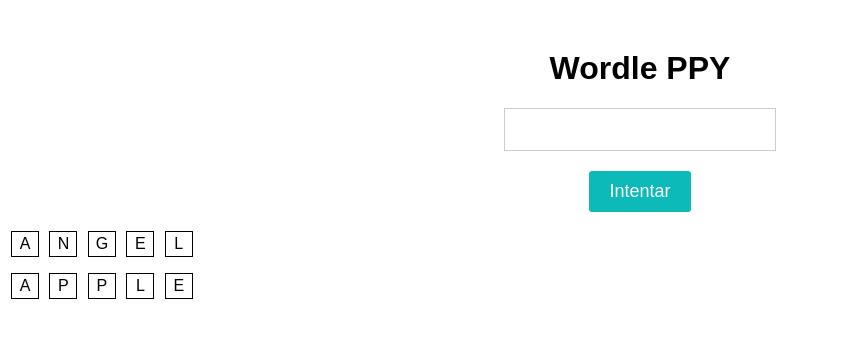
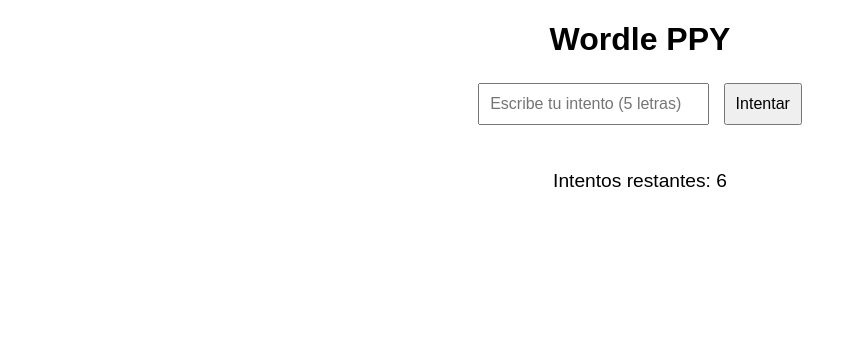
Before and after one commit to AlvaroBenitez10/wordle, a plain HTML site: page index.html in a window 1280 px wide. Shown: the whole page, without its empty margins (0-854 px from the left). Drawn offline with Linux system fonts and the light colour scheme.

Commit message:
Add files via upload

```diff
--- a/index.html
+++ b/index.html
@@ -7,27 +7,11 @@
   </head>
   <body>
     <h1 id="titulo">Wordle PPY</h1>
-    <input type="text" id="guess-input">
+    <input type="text" id="guess-input" maxlength="5" placeholder="Escribe tu intento (5 letras)">
     <button id="guess-button">Intentar</button>
     <div id="grid"></div>
     <p id="guesses"></p>
-    <div id="grid">
-      <!-- PRIMER INTENTO -->
-      <div class='row'>
-        <span class='letter'> A </span>
-        <span class='letter'> N </span>
-        <span class='letter'> G </span>
-        <span class='letter'> E </span>
-        <span class='letter'> L </span>
-      </div>
-      <!-- SEGUNDO INTENTO -->
-      <div class='row'>
-        <span class='letter'> A </span>
-        <span class='letter'> P </span>
-        <span class='letter'> P </span>
-        <span class='letter'> L </span>
-        <span class='letter'> E </span>
-      </div>
-    </div>
+    <p id="intentos-restantes"></p>
+    <button id="reiniciar-button" style="display:none;">Reiniciar</button>
   </body>
 </html>
--- a/script.js
+++ b/script.js
@@ -1,18 +1,26 @@
 let button = document.getElementById("guess-button");
+let reiniciarButton = document.getElementById("reiniciar-button");
+let intentosRestantes = document.getElementById("intentos-restantes");
 let intentos = 6;
-let diccionario = ['APPLE', 'HURLS', 'WINGS', 'YOUTH'];
+let diccionario = ['APPLE', 'HURLS', 'WINGS', 'YOUTH', 'BRAVE', 'CRANE', 'DRIVE', 'EAGLE', 'FROST', 'GLORY'];
 let palabra = diccionario[Math.floor(Math.random() * diccionario.length)];
 
 window.addEventListener('load', init);
 
 function init() {
     console.log('Esto se ejecuta solo cuando se carga la pagina web');
+    intentosRestantes.innerHTML = `Intentos restantes: ${intentos}`;
 }
 
 button.addEventListener("click", intentar);
+reiniciarButton.addEventListener("click", reiniciar);
 
 function intentar() {
     const INTENTO = leerIntento();
+    if (INTENTO.length !== 5) {
+        alert("La palabra debe tener 5 letras.");
+        return;
+    }
     console.log(INTENTO);
 
     if (INTENTO === palabra) {
@@ -31,8 +39,9 @@ function intentar() {
     }
 
     intentos--;
+    intentosRestantes.innerHTML = `Intentos restantes: ${intentos}`;
     if (intentos == 0) {
-        terminar("<h1>PERDISTE!😖</h1>");
+        terminar(`<h1>PERDISTE!😖 La palabra era ${palabra}</h1>`);
     }
 
     actualizarGrid(INTENTO);
@@ -51,6 +60,7 @@ function terminar(mensaje) {
     BOTON.disabled = true;
     let contenedor = document.getElementById('guesses');
     contenedor.innerHTML = mensaje;
+    reiniciarButton.style.display = "block";
 }
 
 function actualizarGrid(INTENTO) {
@@ -76,3 +86,15 @@ function actualizarGrid(INTENTO) {
 
     GRID.appendChild(ROW);
 }
+
+function reiniciar() {
+    intentos = 6;
+    palabra = diccionario[Math.floor(Math.random() * diccionario.length)];
+    document.getElementById("guess-input").disabled = false;
+    document.getElementById("guess-button").disabled = false;
+    document.getElementById("guess-input").value = '';
+    document.getElementById("guesses").innerHTML = '';
+    document.getElementById("grid").innerHTML = '';
+    intentosRestantes.innerHTML = `Intentos restantes: ${intentos}`;
+    reiniciarButton.style.display = "none";
+}
--- a/style.css
+++ b/style.css
@@ -1,49 +1,44 @@
 body {
   font-family: Arial, sans-serif;
+  text-align: center;
 }
 
-  h1 {
-    text-align: center;
-    margin-top: 50px;
+#titulo {
+  font-size: 2em;
+  margin-bottom: 20px;
 }
 
-  #guess-input {
-    display: block;
-    margin: 0 auto 20px;
+input, button {
+  font-size: 1em;
   padding: 10px;
-    font-size: 18px;
-    width: 250px;
-    border: 1px solid #ccc;
+  margin: 5px;
 }
 
-  #guess-button {
-    display: block;
-    margin: 0 auto;
-    padding: 10px 20px;
-    font-size: 18px;
-    background-color: #0CBABA;
-    color: #fff;
-    border: none;
-    border-radius: 3px;
+#grid {
+  display: flex;
+  flex-direction: column;
+  align-items: center;
+  margin-top: 20px;
 }
 
-  button:active {
-      transform: scale(0.95);
+.row {
+  display: flex;
+  justify-content: center;
+  margin: 5px 0;
 }
 
 .letter {
-      border: 1px solid black;
-      padding: 3px;
-      margin: 3px;
-      min-width: 20px;
+  display: inline-block;
+  width: 40px;
+  height: 40px;
+  line-height: 40px;
+  margin: 0 5px;
   text-align: center;
-      display: inline-block
+  font-size: 1.5em;
+  border: 1px solid #000;
 }
 
-  .row{
-      margin-bottom: 10px;
+#guesses, #intentos-restantes {
+  margin-top: 20px;
+  font-size: 1.2em;
 }
-
-  .input-area{
-      margin: 30px;
-  }
```
Lines whose indentation alone changed are shown as unchanged.
